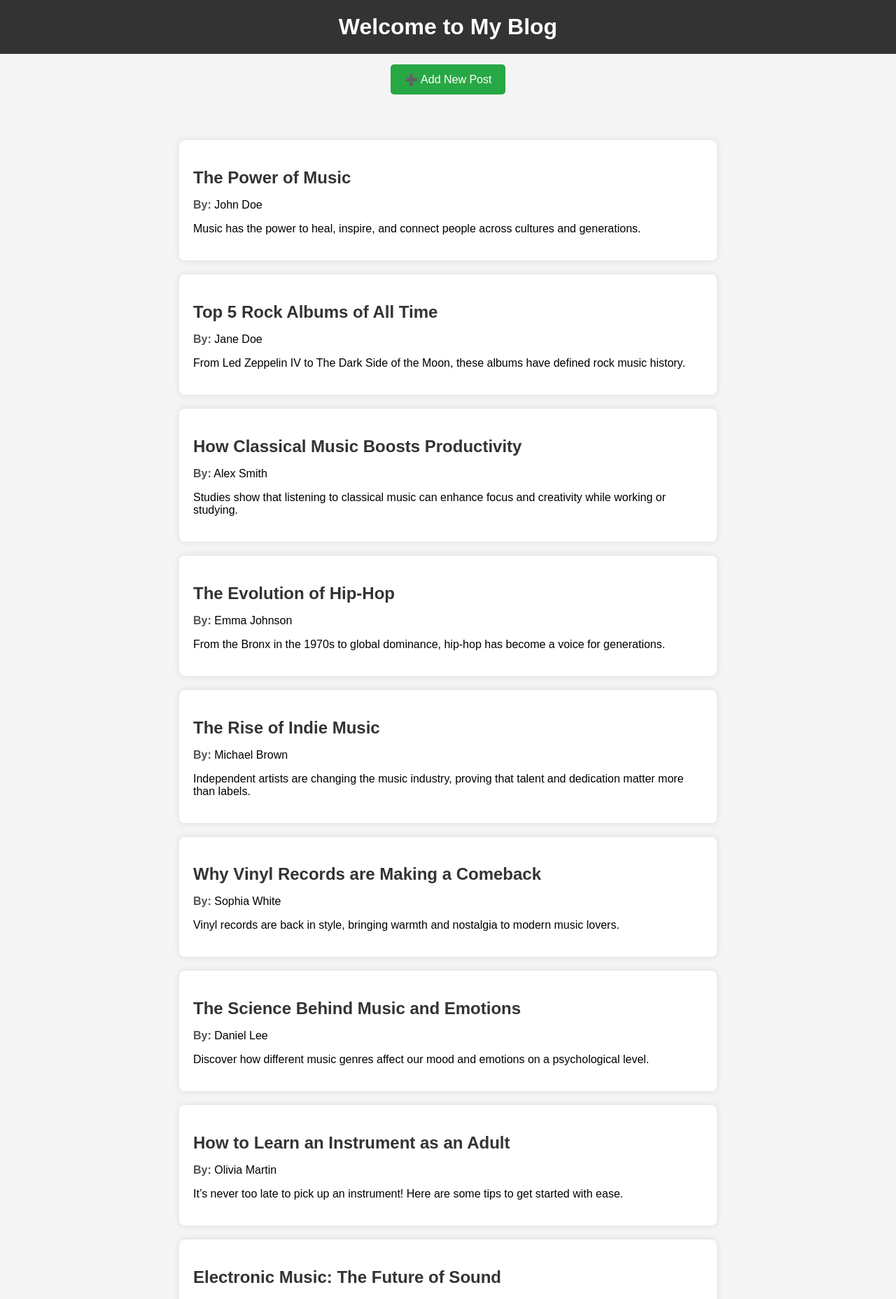
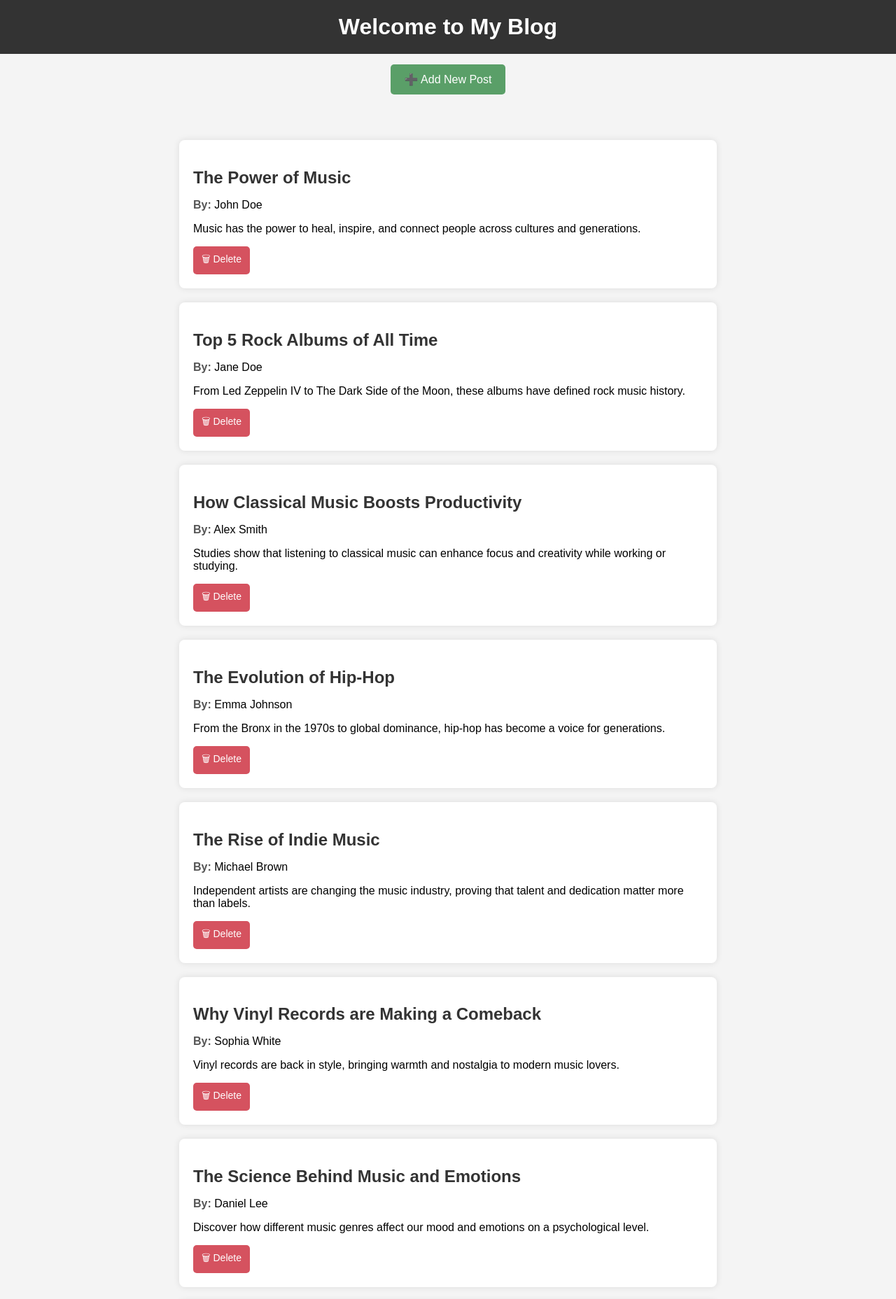
Before and after one commit to Viktor0317/Masterblog, a Flask app: page / in a window 1280 px wide. Shown: the top 1856 px of the page at 70% size. Run offline with Flask 3, Linux system fonts and the light colour scheme.

Commit message:
Added delete button and functionality for blog posts
- Updated index.html to include a delete button for each post
- Created /delete/<post_id> route in app.py to remove posts
- Styled delete button in style.css to improve UI

```diff
--- a/app.py
+++ b/app.py
@@ -21,30 +21,40 @@ def save_posts(posts):
 
 @app.route('/')
 def index():
-    blog_posts = load_posts()  # Load posts from JSON
+    blog_posts = load_posts()
     return render_template('index.html', posts=blog_posts)
 
 
 @app.route('/add', methods=['GET', 'POST'])
 def add():
     if request.method == 'POST':
-        blog_posts = load_posts()  # Load current posts
+        blog_posts = load_posts()
 
-        # Get form data
         new_post = {
-            "id": max(post["id"] for post in blog_posts) + 1 if blog_posts else 1,  # Generate unique ID
+            "id": max(post["id"] for post in blog_posts) + 1 if blog_posts else 1,
             "author": request.form.get("author"),
             "title": request.form.get("title"),
             "content": request.form.get("content")
         }
 
-        # Append new post and save
         blog_posts.append(new_post)
         save_posts(blog_posts)
 
-        return redirect(url_for('index'))  # Redirect to home page
+        return redirect(url_for('index'))
 
-    return render_template('add.html')  # Render the add post form
+    return render_template('add.html')
+
+
+@app.route('/delete/<int:post_id>', methods=['POST'])
+def delete(post_id):
+    blog_posts = load_posts()
+
+    # Filter out the post with the given ID
+    blog_posts = [post for post in blog_posts if post["id"] != post_id]
+
+    save_posts(blog_posts)  # Save the updated list
+
+    return redirect(url_for('index'))
 
 
 if __name__ == '__main__':
--- a/data.json
+++ b/data.json
@@ -58,11 +58,5 @@
         "author": "Emily Adams",
         "title": "Best Music Festivals Around the World",
         "content": "From Coachella to Tomorrowland, these festivals offer unforgettable musical experiences."
-    },
-    {
-        "id": 11,
-        "author": "Nikola",
-        "title": "Brajkovic",
-        "content": "Testing add function"
     }
 ]
--- a/static/style.css
+++ b/static/style.css
@@ -21,7 +21,7 @@ h1 {
     display: inline-block;
     margin: 15px;
     padding: 12px 20px;
-    background-color: #28a745;
+    background-color: #5a9f68;
     color: white;
     font-size: 16px;
     text-decoration: none;
@@ -61,8 +61,35 @@ h1 {
     color: #555;
 }
 
-/* Form Styling */
-form {
+/* Delete Button Styling (No Extra Box) */
+.delete-btn {
+    background-color: #d5525f;
+    color: white;
+    border: none;
+    padding: 8px 12px;
+    border-radius: 5px;
+    cursor: pointer;
+    font-size: 14px;
+    display: inline-block;
+    transition: background 0.3s ease-in-out;
+    outline: none;
+    box-shadow: none;
+}
+
+.delete-btn:hover {
+    background-color: #c82333;
+}
+
+/* Ensure Delete Button Form Does Not Affect Styling */
+.delete-form {
+    display: inline;
+    margin: 0;
+    padding: 0;
+    border: none;
+}
+
+/* Form Styling (Only for Full-Page Forms) */
+.form-container {
     max-width: 500px;
     margin: 20px auto;
     padding: 20px;
@@ -72,13 +99,14 @@ form {
     text-align: left;
 }
 
-form label {
+.form-container label {
     display: block;
     margin-top: 10px;
     font-weight: bold;
 }
 
-form input, form textarea {
+.form-container input,
+.form-container textarea {
     width: 100%;
     padding: 10px;
     margin-top: 5px;
@@ -87,7 +115,7 @@ form input, form textarea {
     font-size: 14px;
 }
 
-form button {
+.form-container button {
     margin-top: 15px;
     padding: 12px 18px;
     background-color: #007bff;
@@ -99,7 +127,7 @@ form button {
     transition: background 0.3s ease-in-out;
 }
 
-form button:hover {
+.form-container button:hover {
     background-color: #0056b3;
 }
 
@@ -121,7 +149,7 @@ a.back-home:hover {
 
 /* Responsive Design */
 @media screen and (max-width: 768px) {
-    .blog-container, form {
+    .blog-container, .form-container {
         width: 90%;
     }
 }
--- a/templates/add.html
+++ b/templates/add.html
@@ -8,7 +8,7 @@
 </head>
 <body>
     <h1>Add a New Blog Post</h1>
-    <form action="{{ url_for('add') }}" method="POST">
+    <form action="{{ url_for('add') }}" method="POST" class="form-container">
         <label for="author">Author:</label>
         <input type="text" id="author" name="author" required>
 
@@ -22,6 +22,6 @@
     </form>
 
     <br>
-    <a href="{{ url_for('index') }}">Back to Home</a>
+    <a href="{{ url_for('index') }}" class="back-home">Back to Home</a>
 </body>
 </html>
--- a/templates/index.html
+++ b/templates/index.html
@@ -9,12 +9,18 @@
 <body>
     <h1>Welcome to My Blog</h1>
     <a href="{{ url_for('add') }}" class="add-post-btn">➕ Add New Post</a>
+
     <div class="blog-container">
         {% for post in posts %}
             <div class="blog-post">
                 <h2>{{ post.title }}</h2>
                 <p><strong>By:</strong> {{ post.author }}</p>
                 <p>{{ post.content }}</p>
+
+                <!-- Delete Button -->
+                <form action="{{ url_for('delete', post_id=post.id) }}" method="POST" style="display:inline;">
+                    <button type="submit" class="delete-btn">🗑 Delete</button>
+                </form>
             </div>
         {% endfor %}
     </div>
```
